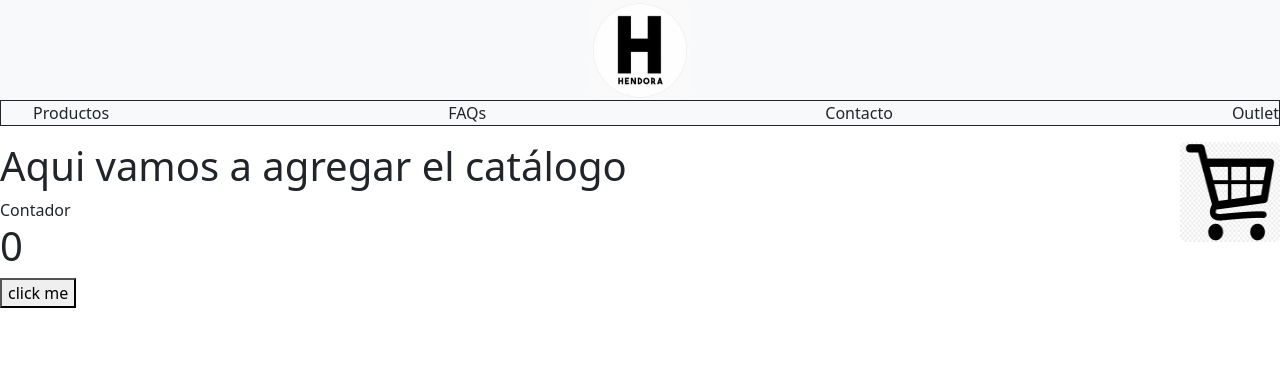
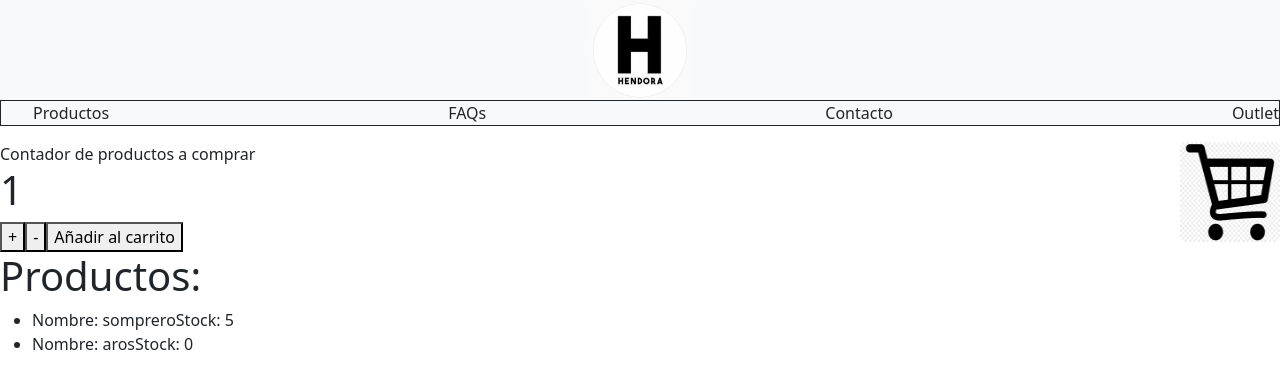
Before and after one commit to abalart/React, a React (Create React App) app: page / in a window 1280 px wide. Shown: the top 388 px of the page. Built offline with nearby package versions, Linux system fonts and the light colour scheme.

Commit message:
Desafio boton

```diff
--- a/src/App.js
+++ b/src/App.js
@@ -5,11 +5,17 @@ import ItemListContainer from './components/ItemListContainer/ItemListContainer'
 import ItemCount from './components/ItemCount/ItemCount';
 
 const  App = () => {
+
+function onAdd(){
+
+  console.log("Producto agregado")
+}
+
   return (
   <>
     <NavBar />
-    <ItemListContainer greeting={"Aqui vamos a agregar el catálogo"}/>
-    <ItemCount/>
+    <ItemCount stock={5} initial={1} onAdd={onAdd} />
+    <ItemListContainer/>
   </>
   );
 }
--- a/src/components/ItemCount/ItemCount.js
+++ b/src/components/ItemCount/ItemCount.js
@@ -10,6 +10,9 @@ ItemListContainer, sólo a propósitos de prueba. Después lo sacaremos de aquí
 en el detalle del ítem.
 
 >> Ejemplo inicial:
+stock se pasa harcodeado desde el componente padre de itemCount lo mismo initial y OnAdd es una funcion que tambien sera prop
+onAdd=Agregar al carrito , va a ser una funcion que ejecute por ej un console.log
+
 function ItemCount({ stock, initial, onAdd }) {
 // Desarrollar lógica
 }
@@ -23,20 +26,34 @@ debería ver el contador inicializado en 1 por defecto
 import React, {useState} from "react";
 
 
-const ItemCount = () => {
+const ItemCount = ({stock,initial,onAdd}) => {
 
-const [contador,setContador] = useState(0); //Variable,funcion que va a cambiar la variable y el hook con un valor inicial
 
-const handlerClick = () => {//Defino un evento que sucedera cada vez que clickeo
+console.log(initial);
+console.log(stock);
 
-    setContador(contador+1)  //Utilizo el setContador para renderizar el cambio, es un error usar variable ++
+
+
+const [contador,setContador] = useState(initial); //Variable,funcion que va a cambiar la variable y el hook con un valor inicial
+
+const sumar = () => {//Defino un evento que sucedera cada vez que clickeo
+    contador<stock?setContador(contador+1):console.log("No hay stock")
+      //Utilizo el setContador para renderizar el cambio, es un error usar variable ++
 }
+
+const restar = () => {
+
+   contador>0? setContador(contador-1):setContador(0)
+}
+
 
     return(
         <>
-        <div> Contador </div>
+        <div> Contador de productos a comprar </div>
          <h1>{contador}</h1>
-         <button onClick={handlerClick}> click me </button>
+         <button onClick={sumar}> +</button>
+         <button onClick={restar}> - </button>
+         <button onClick={onAdd}> Añadir al carrito </button>
         </>
     )
 
--- a/src/components/ItemListContainer/ItemListContainer.js
+++ b/src/components/ItemListContainer/ItemListContainer.js
@@ -1,15 +1,33 @@
 import React from 'react';
+
 
 //Este componente va a listar los items
 
 const ItemListContainer = ({greeting}) => {  //Este componente recibe la prop "greeting y la muestra con h1"
+
+
+const productos = [
+    {id:1, nombre: "somprero",stock:5},
+    {id:2,nombre: "aros",stock:0}
+                  ]
+
     return(
-     <div className="flexbox">
+    <div>
+    <h1>Productos:</h1>
+    <div>
+        <ul>
+            {productos.map((producto)=>(
+                    <li key={producto.id}>
+                        {"Nombre: "+producto.nombre}
+                        {"Stock: "+producto.stock}
+                    </li>
+            ))}
+        </ul>
+    </div>
             <h1>{greeting}</h1>
+
      </div>
-
     )
-
 }
 
-export default ItemListContainer //Necesario
+export default ItemListContainer
```
